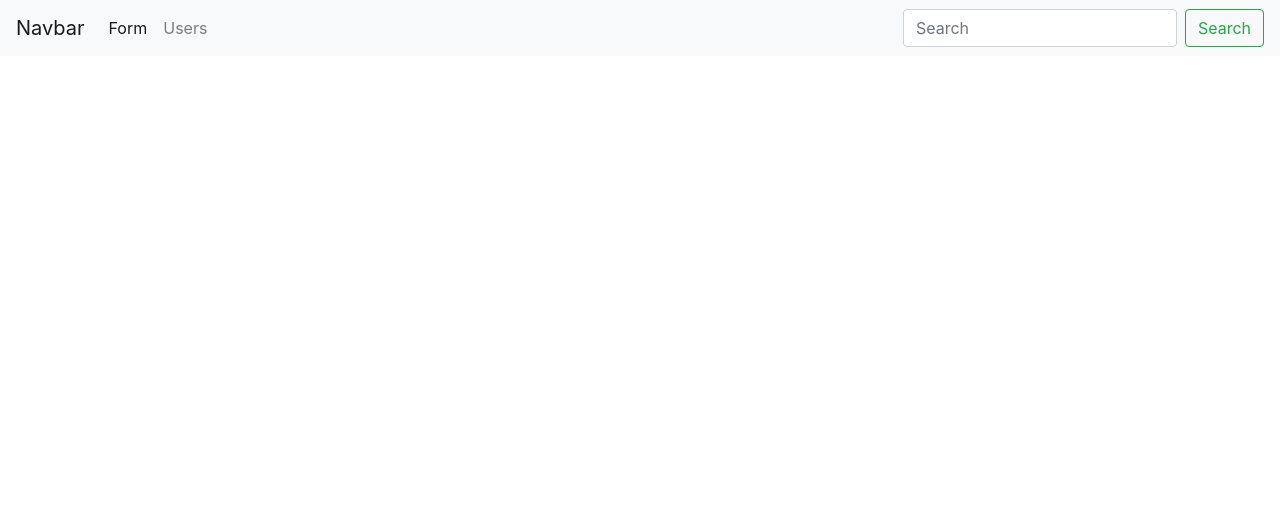
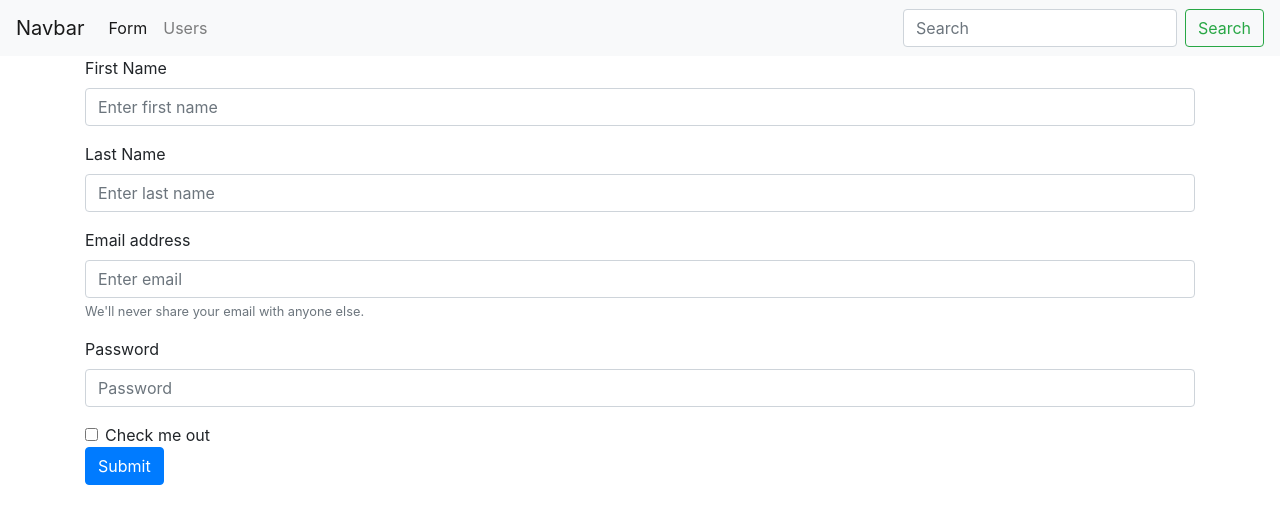
Before and after one commit to ddang9390/Angular-Forms, an Angular app in the folder angular-forms/: page / in a window 1280 px wide. Shown: the top 524 px of the page. Built offline with nearby package versions, Linux system fonts and the light colour scheme.

Commit message:
Creation of basic form

```diff
--- a/angular-forms/src/app/app.component.html
+++ b/angular-forms/src/app/app.component.html
@@ -10,7 +10,7 @@
         <a class="nav-link" href="#">Form <span class="sr-only">(current)</span></a>
       </li>
       <li class="nav-item">
-        <a class="nav-link" href="#">Users</a>
+        <a class="nav-link" routerLink="./Users">Users</a>
       </li>
 
     </ul>
@@ -21,4 +21,34 @@
   </div>
 </nav>
 
+<div class="container">
+  <form>
+    <div class="form-group">
+      <label for="exampleInputEmail1">First Name</label>
+      <input type="email" class="form-control" id="exampleInputEmail1" aria-describedby="emailHelp" placeholder="Enter first name">
+
+    </div>
+
+    <div class="form-group">
+      <label for="exampleInputEmail1">Last Name</label>
+      <input type="email" class="form-control" id="exampleInputEmail1" aria-describedby="emailHelp" placeholder="Enter last name">
+    </div>
+
+    <div class="form-group">
+      <label for="exampleInputEmail1">Email address</label>
+      <input type="email" class="form-control" id="exampleInputEmail1" aria-describedby="emailHelp" placeholder="Enter email">
+      <small id="emailHelp" class="form-text text-muted">We'll never share your email with anyone else.</small>
+    </div>
+    <div class="form-group">
+      <label for="exampleInputPassword1">Password</label>
+      <input type="password" class="form-control" id="exampleInputPassword1" placeholder="Password">
+    </div>
+    <div class="form-check">
+      <input type="checkbox" class="form-check-input" id="exampleCheck1">
+      <label class="form-check-label" for="exampleCheck1">Check me out</label>
+    </div>
+    <button type="submit" class="btn btn-primary">Submit</button>
+  </form>
+</div>
+
 <router-outlet></router-outlet>
--- a/angular-forms/src/app/app.module.ts
+++ b/angular-forms/src/app/app.module.ts
@@ -3,10 +3,12 @@
 
 import { AppRoutingModule } from './app-routing.module';
 import { AppComponent } from './app.component';
+import { UsersComponent } from './users/users.component';
 
 @NgModule({
   declarations: [
-    AppComponent
+    AppComponent,
+    UsersComponent
   ],
   imports: [
     BrowserModule,
--- /dev/null
+++ b/angular-forms/src/app/users/users.component.html
@@ -0,0 +1,3 @@
+<p>
+  users works!
+</p>
--- /dev/null
+++ b/angular-forms/src/app/users/users.component.ts
@@ -0,0 +1,15 @@
+import { Component, OnInit } from '@angular/core';
+
+@Component({
+  selector: 'app-users',
+  templateUrl: './users.component.html',
+  styleUrls: ['./users.component.css']
+})
+export class UsersComponent implements OnInit {
+
+  constructor() { }
+
+  ngOnInit() {
+  }
+
+}
```
Also changed, not shown: angular-forms/src/app/users/users.component.css (added), 1 other file (tests, documents, lock files or other folders).
